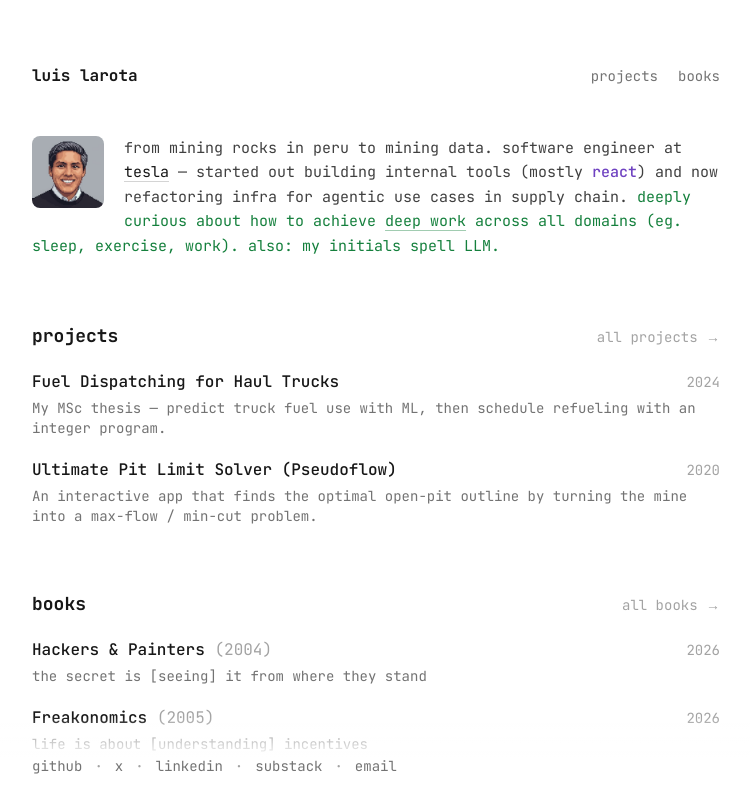
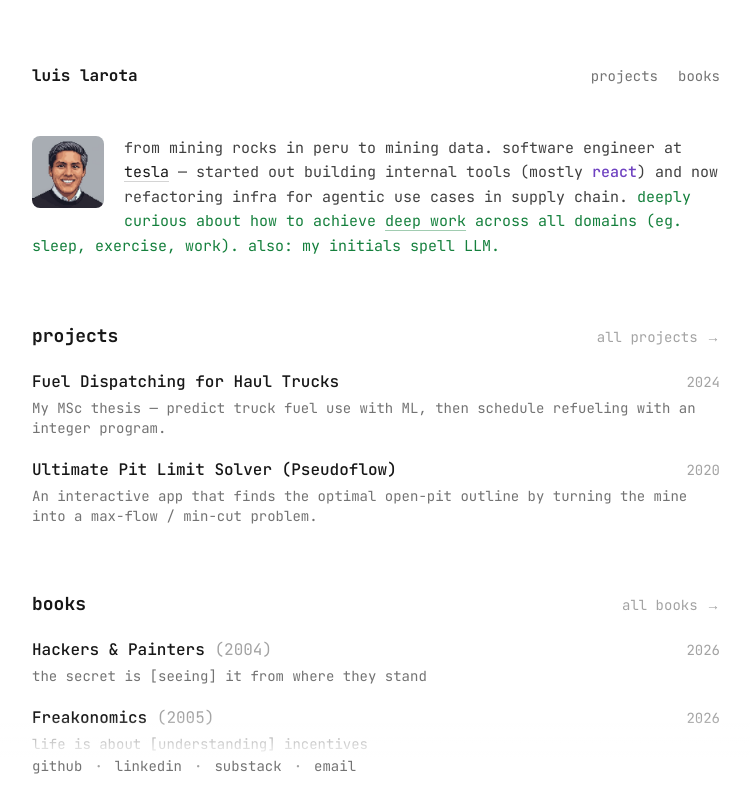
Before and after one commit to luisflarota/luisflarota.github.io, a Next.js app: page / in a window 1280 px wide. Shown: the top 812 px of the page, without its empty margins (264-1014 px from the left). Built offline with nearby package versions, Linux system fonts and the light colour scheme.

Commit message:
Remove x link from footer

```diff
--- a/components/site-footer.tsx
+++ b/components/site-footer.tsx
@@ -1,6 +1,5 @@
 const links = [
   { label: "github", href: "https://github.com/luisflarota" },
-  { label: "x", href: "https://x.com/luisflarota" },
   { label: "linkedin", href: "https://www.linkedin.com/in/lflarota/" },
   { label: "substack", href: "https://substack.com/@lflarota" },
   { label: "email", href: "mailto:fernando.larota@gmail.com" },
```
